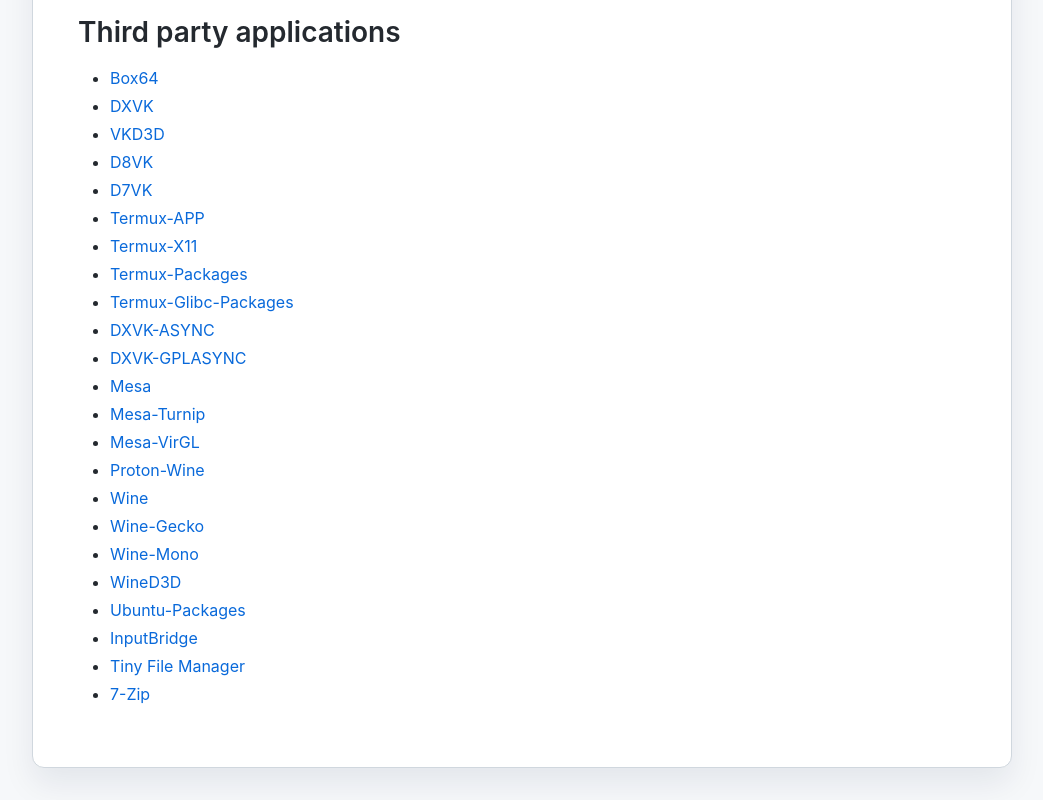
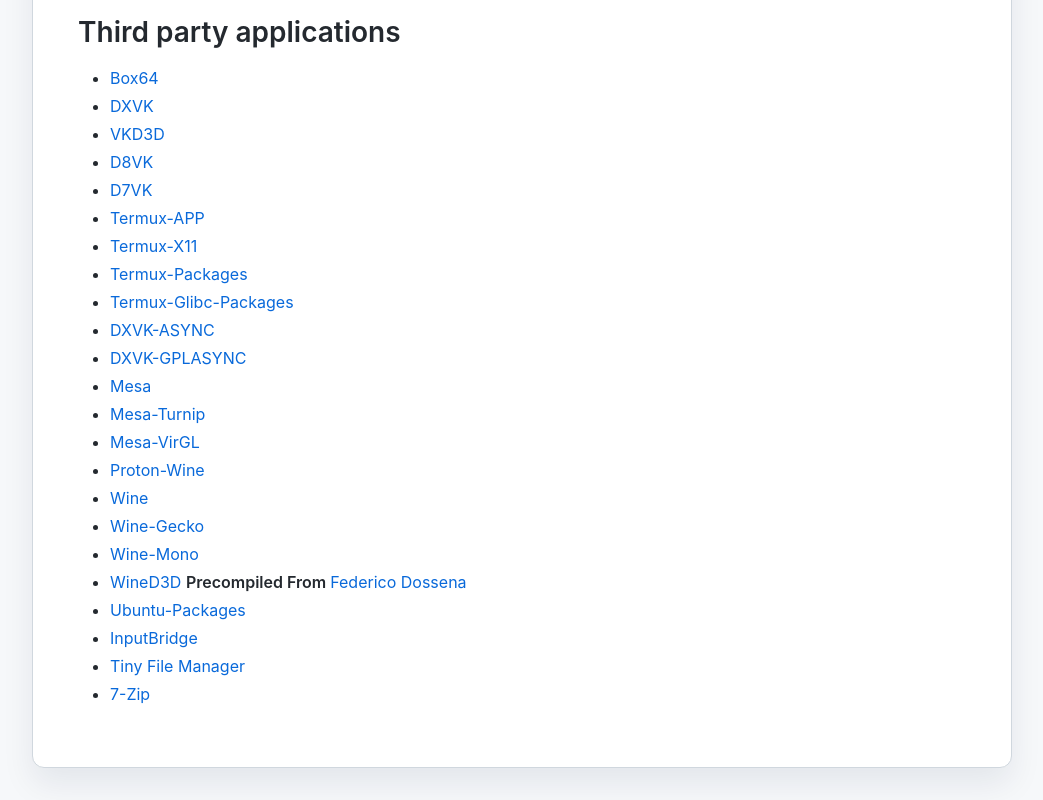
Before and after one commit to ocnedkf/GQE-emulator, a plain HTML site: page index.html in a window 1280 px wide. Shown: the part 1478-2278 px from the top of the page, without its empty margins (118-1161 px from the left). Drawn offline with Linux system fonts and the light colour scheme.

Commit message:
Update WineD3D link and add attribution
Updated WineD3D link to point to the GitLab repository and added attribution to Federico Dossena.

```diff
--- a/index.html
+++ b/index.html
@@ -232,7 +232,7 @@
       <li><a href="https://github.com/ocnedkf/wine-custom">Wine</a></li>
       <li><a href="https://gitlab.winehq.org/wine/wine-gecko">Wine-Gecko</a></li>
       <li><a href="https://gitlab.winehq.org/mono/wine-mono">Wine-Mono</a></li>
-      <li><a href="https://downloads.fdossena.com/Projects/WineD3D/Builds/">WineD3D</a></li>
+      <li><a href="https://gitlab.winehq.org/wine/wine/-/tree/master/dlls/wined3d">WineD3D</a> <strong> Precompiled From </strong> <a href="https://fdossena.com/?p=wined3d/index.frag">Federico Dossena</a></li>
       <li><a href="https://packages.ubuntu.com/noble/">Ubuntu-Packages</a></li>
       <li><a href="https://inputbridge.net/">InputBridge</a></li>
       <li><a href="https://github.com/radzikpwnz/tfm">Tiny File Manager</a></li>
```
